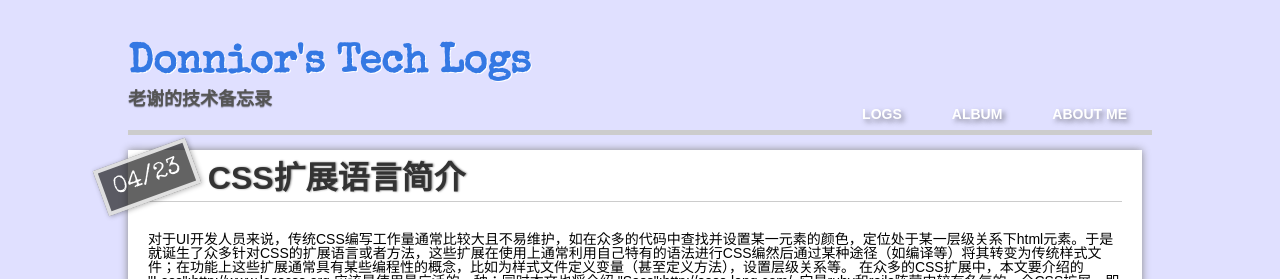
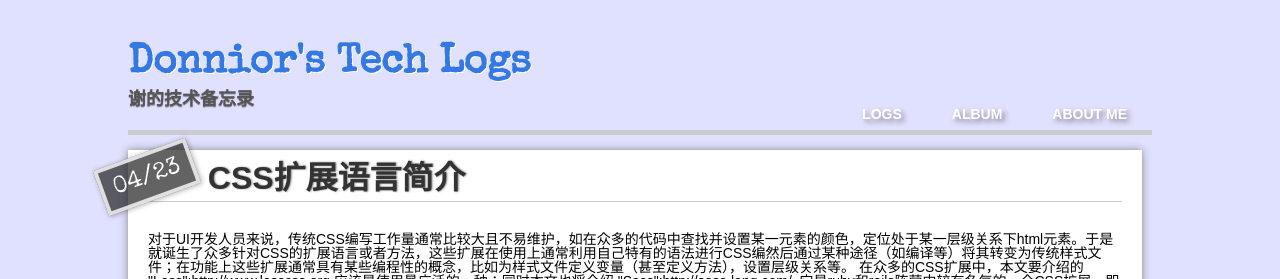
Before and after one commit to allbluefish/allbluefish.github.com, a Jekyll site: the page built from index.html, in a window 1280 px wide and 900 px high. Shown: the top 279 px of the window. Built offline with Jekyll 4.4.1, drawn with Linux system fonts in a browser that asks for light colours; Markdown is read by kramdown in place of the engine named in the settings; the list of posts is cut into pages by our own code.

Commit message:
update title

```diff
--- a/_layouts/default.html
+++ b/_layouts/default.html
@@ -23,7 +23,7 @@
 	<div id="wraper">
 
 		<header id="header">
-			<h1><a href="/" title="Donnior's Tech Logs">Donnior's Tech Logs</a></h1><small>老谢的技术备忘录</small>
+			<h1><a href="/" title="Donnior's Tech Logs">Donnior's Tech Logs</a></h1><small>谢的技术备忘录</small>
 		</header>
 
 		<nav id="nav" >
```
